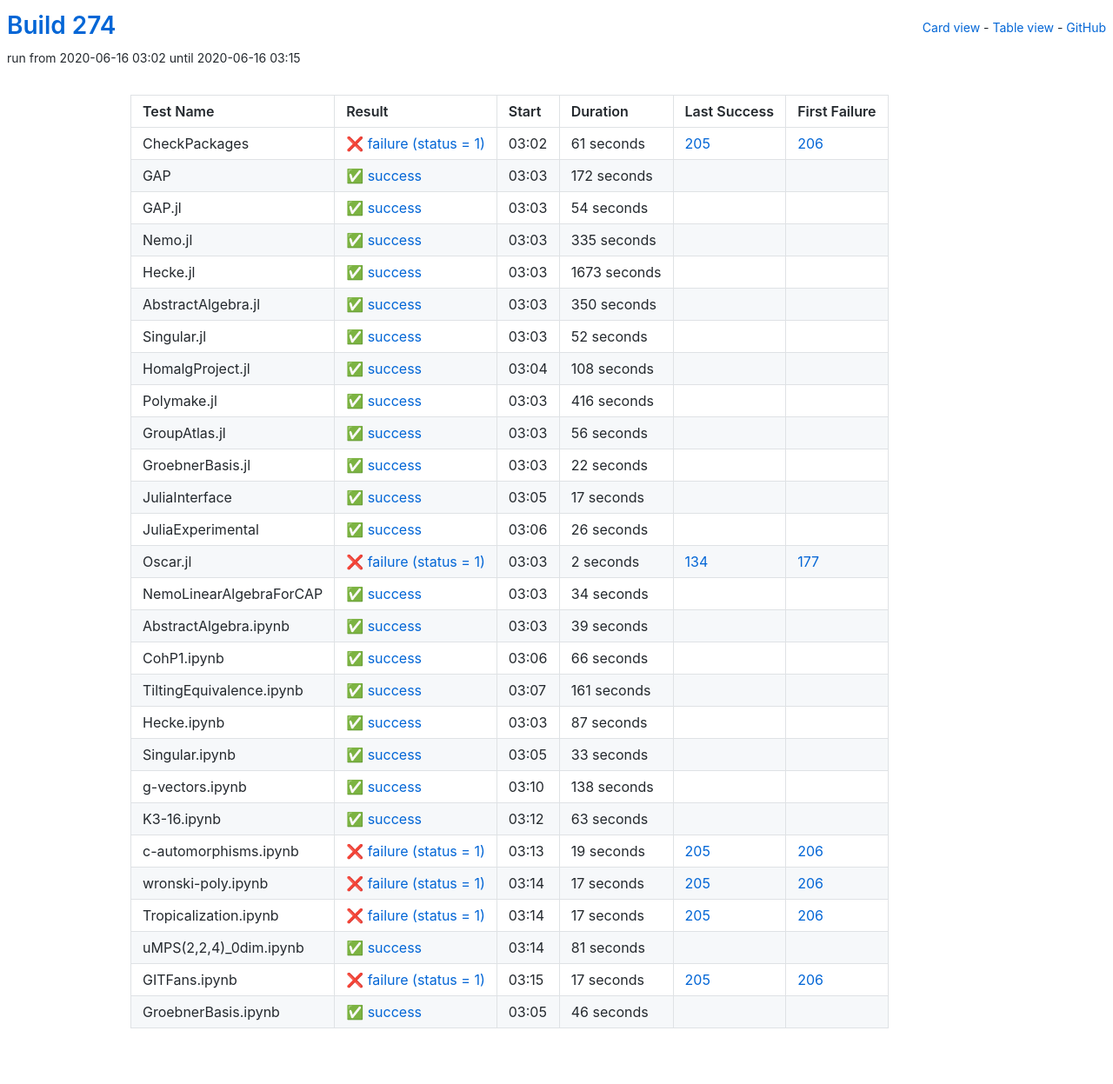
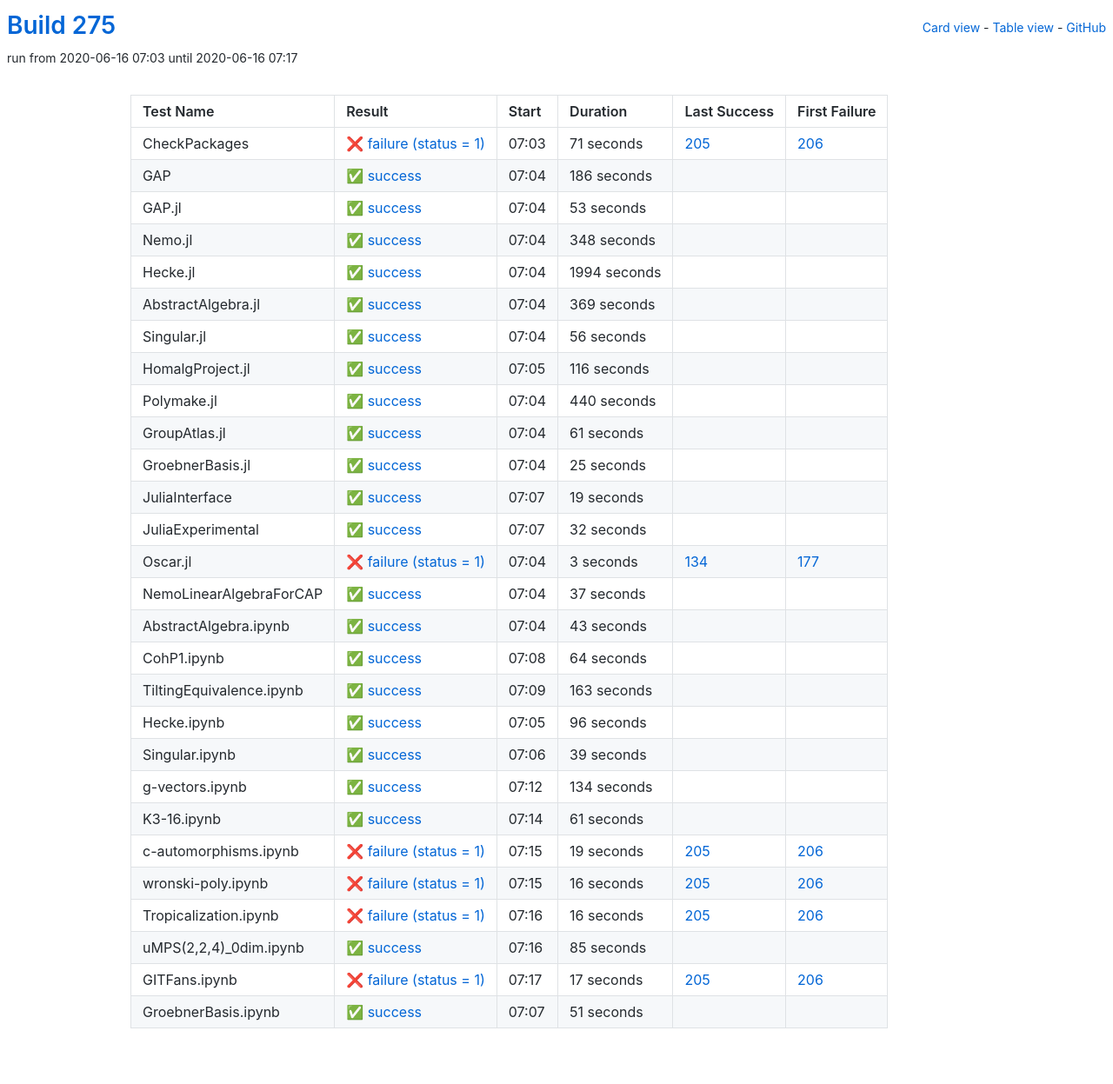
Before and after one commit to oscar-system/oscar-ci-status-stable, a Jekyll site: the page built from table.html, in a window 1280 px wide. Shown: the whole page at 87% size. Built offline with Jekyll 4.4.1, drawn with Linux system fonts in a browser that asks for light colours.

Commit message:
Build #275

```diff
--- a/_data/ci.yml
+++ b/_data/ci.yml
@@ -1,6 +1,6 @@
 ---
-build: 274
-build_url: https://oscarci.mathematik.uni-kl.de/job/oscar-stable/274/
+build: 275
+build_url: https://oscarci.mathematik.uni-kl.de/job/oscar-stable/275/
 job: oscar-stable
 organization: oscar-system
 repo: oscar-ci-status-stable
@@ -8,116 +8,80 @@ repourl: https://github.com/oscar-system/oscar-ci-status-stable
 tests:
 - name: CheckPackages
   id: checkpackages
-  log: https://oscarci.mathematik.uni-kl.de/job/oscar-stable/274/artifact/logs/build-274/CheckPackages.log
-  start: 2020-06-16 03:02
+  log: https://oscarci.mathematik.uni-kl.de/job/oscar-stable/275/artifact/logs/build-275/CheckPackages.log
+  start: 2020-06-16 07:03
   success: false
   exitcode: 1
   status: failure
-  duration: 61
+  duration: 71
   last_success: 205
   last_success_url: https://oscarci.mathematik.uni-kl.de/job/oscar-stable/205/
   first_failure: 206
   first_failure_url: https://oscarci.mathematik.uni-kl.de/job/oscar-stable/206/
 - name: GAP
   id: gap
-  log: https://oscarci.mathematik.uni-kl.de/job/oscar-stable/274/artifact/logs/build-274/GAP.log
-  start: 2020-06-16 03:03
+  log: https://oscarci.mathematik.uni-kl.de/job/oscar-stable/275/artifact/logs/build-275/GAP.log
+  start: 2020-06-16 07:04
   success: true
   exitcode: 0
   status: success
-  duration: 172
+  duration: 186
   last_success: false
   last_success_url:
   first_failure: false
   first_failure_url:
 - name: GAP.jl
   id: gap-jl
-  log: https://oscarci.mathematik.uni-kl.de/job/oscar-stable/274/artifact/logs/build-274/GAP.jl.log
-  start: 2020-06-16 03:03
+  log: https://oscarci.mathematik.uni-kl.de/job/oscar-stable/275/artifact/logs/build-275/GAP.jl.log
+  start: 2020-06-16 07:04
   success: true
   exitcode: 0
   status: success
-  duration: 54
+  duration: 53
   last_success: false
   last_success_url:
   first_failure: false
   first_failure_url:
 - name: Nemo.jl
   id: nemo-jl
-  log: https://oscarci.mathematik.uni-kl.de/job/oscar-stable/274/artifact/logs/build-274/Nemo.jl.log
-  start: 2020-06-16 03:03
+  log: https://oscarci.mathematik.uni-kl.de/job/oscar-stable/275/artifact/logs/build-275/Nemo.jl.log
+  start: 2020-06-16 07:04
   success: true
   exitcode: 0
   status: success
-  duration: 335
+  duration: 348
   last_success: false
   last_success_url:
   first_failure: false
   first_failure_url:
 - name: Hecke.jl
   id: hecke-jl
-  log: https://oscarci.mathematik.uni-kl.de/job/oscar-stable/274/artifact/logs/build-274/Hecke.jl.log
-  start: 2020-06-16 03:03
+  log: https://oscarci.mathematik.uni-kl.de/job/oscar-stable/275/artifact/logs/build-275/Hecke.jl.log
+  start: 2020-06-16 07:04
   success: true
   exitcode: 0
   status: success
-  duration: 1673
+  duration: 1994
   last_success: false
   last_success_url:
   first_failure: false
   first_failure_url:
 - name: AbstractAlgebra.jl
   id: abstractalgebra-jl
-  log: https://oscarci.mathematik.uni-kl.de/job/oscar-stable/274/artifact/logs/build-274/AbstractAlgebra.jl.log
-  start: 2020-06-16 03:03
+  log: https://oscarci.mathematik.uni-kl.de/job/oscar-stable/275/artifact/logs/build-275/AbstractAlgebra.jl.log
+  start: 2020-06-16 07:04
   success: true
   exitcode: 0
   status: success
-  duration: 350
+  duration: 369
   last_success: false
   last_success_url:
   first_failure: false
   first_failure_url:
 - name: Singular.jl
   id: singular-jl
-  log: https://oscarci.mathematik.uni-kl.de/job/oscar-stable/274/artifact/logs/build-274/Singular.jl.log
-  start: 2020-06-16 03:03
-  success: true
-  exitcode: 0
-  status: success
-  duration: 52
-  last_success: false
-  last_success_url:
-  first_failure: false
-  first_failure_url:
-- name: HomalgProject.jl
-  id: homalgproject-jl
-  log: https://oscarci.mathematik.uni-kl.de/job/oscar-stable/274/artifact/logs/build-274/HomalgProject.jl.log
-  start: 2020-06-16 03:04
-  success: true
-  exitcode: 0
-  status: success
-  duration: 108
-  last_success: false
-  last_success_url:
-  first_failure: false
-  first_failure_url:
-- name: Polymake.jl
-  id: polymake-jl
-  log: https://oscarci.mathematik.uni-kl.de/job/oscar-stable/274/artifact/logs/build-274/Polymake.jl.log
-  start: 2020-06-16 03:03
-  success: true
-  exitcode: 0
-  status: success
-  duration: 416
-  last_success: false
-  last_success_url:
-  first_failure: false
-  first_failure_url:
-- name: GroupAtlas.jl
-  id: groupatlas-jl
-  log: https://oscarci.mathematik.uni-kl.de/job/oscar-stable/274/artifact/logs/build-274/GroupAtlas.jl.log
-  start: 2020-06-16 03:03
+  log: https://oscarci.mathematik.uni-kl.de/job/oscar-stable/275/artifact/logs/build-275/Singular.jl.log
+  start: 2020-06-16 07:04
   success: true
   exitcode: 0
   status: success
@@ -126,70 +90,154 @@ tests:
   last_success_url:
   first_failure: false
   first_failure_url:
-- name: GroebnerBasis.jl
-  id: groebnerbasis-jl
-  log: https://oscarci.mathematik.uni-kl.de/job/oscar-stable/274/artifact/logs/build-274/GroebnerBasis.jl.log
-  start: 2020-06-16 03:03
+- name: HomalgProject.jl
+  id: homalgproject-jl
+  log: https://oscarci.mathematik.uni-kl.de/job/oscar-stable/275/artifact/logs/build-275/HomalgProject.jl.log
+  start: 2020-06-16 07:05
   success: true
   exitcode: 0
   status: success
-  duration: 22
+  duration: 116
+  last_success: false
+  last_success_url:
+  first_failure: false
+  first_failure_url:
+- name: Polymake.jl
+  id: polymake-jl
+  log: https://oscarci.mathematik.uni-kl.de/job/oscar-stable/275/artifact/logs/build-275/Polymake.jl.log
+  start: 2020-06-16 07:04
+  success: true
+  exitcode: 0
+  status: success
+  duration: 440
+  last_success: false
+  last_success_url:
+  first_failure: false
+  first_failure_url:
+- name: GroupAtlas.jl
+  id: groupatlas-jl
+  log: https://oscarci.mathematik.uni-kl.de/job/oscar-stable/275/artifact/logs/build-275/GroupAtlas.jl.log
+  start: 2020-06-16 07:04
+  success: true
+  exitcode: 0
+  status: success
+  duration: 61
+  last_success: false
+  last_success_url:
+  first_failure: false
+  first_failure_url:
+- name: GroebnerBasis.jl
+  id: groebnerbasis-jl
+  log: https://oscarci.mathematik.uni-kl.de/job/oscar-stable/275/artifact/logs/build-275/GroebnerBasis.jl.log
+  start: 2020-06-16 07:04
+  success: true
+  exitcode: 0
+  status: success
+  duration: 25
   last_success: false
   last_success_url:
   first_failure: false
   first_failure_url:
 - name: JuliaInterface
   id: juliainterface
-  log: https://oscarci.mathematik.uni-kl.de/job/oscar-stable/274/artifact/logs/build-274/JuliaInterface.log
-  start: 2020-06-16 03:05
+  log: https://oscarci.mathematik.uni-kl.de/job/oscar-stable/275/artifact/logs/build-275/JuliaInterface.log
+  start: 2020-06-16 07:07
   success: true
   exitcode: 0
   status: success
-  duration: 17
+  duration: 19
   last_success: false
   last_success_url:
   first_failure: false
   first_failure_url:
 - name: JuliaExperimental
   id: juliaexperimental
-  log: https://oscarci.mathematik.uni-kl.de/job/oscar-stable/274/artifact/logs/build-274/JuliaExperimental.log
-  start: 2020-06-16 03:06
+  log: https://oscarci.mathematik.uni-kl.de/job/oscar-stable/275/artifact/logs/build-275/JuliaExperimental.log
+  start: 2020-06-16 07:07
   success: true
   exitcode: 0
   status: success
-  duration: 26
+  duration: 32
   last_success: false
   last_success_url:
   first_failure: false
   first_failure_url:
 - name: Oscar.jl
   id: oscar-jl
-  log: https://oscarci.mathematik.uni-kl.de/job/oscar-stable/274/artifact/logs/build-274/Oscar.jl.log
-  start: 2020-06-16 03:03
+  log: https://oscarci.mathematik.uni-kl.de/job/oscar-stable/275/artifact/logs/build-275/Oscar.jl.log
+  start: 2020-06-16 07:04
   success: false
   exitcode: 1
   status: failure
-  duration: 2
+  duration: 3
   last_success: 134
   last_success_url: https://oscarci.mathematik.uni-kl.de/job/oscar-stable/134/
   first_failure: 177
   first_failure_url: https://oscarci.mathematik.uni-kl.de/job/oscar-stable/177/
 - name: NemoLinearAlgebraForCAP
   id: nemolinearalgebraforcap
-  log: https://oscarci.mathematik.uni-kl.de/job/oscar-stable/274/artifact/logs/build-274/NemoLinearAlgebraForCAP.log
-  start: 2020-06-16 03:03
+  log: https://oscarci.mathematik.uni-kl.de/job/oscar-stable/275/artifact/logs/build-275/NemoLinearAlgebraForCAP.log
+  start: 2020-06-16 07:04
   success: true
   exitcode: 0
   status: success
-  duration: 34
+  duration: 37
   last_success: false
   last_success_url:
   first_failure: false
   first_failure_url:
 - name: AbstractAlgebra.ipynb
   id: abstractalgebra-ipynb
-  log: https://oscarci.mathematik.uni-kl.de/job/oscar-stable/274/artifact/logs/build-274/AbstractAlgebra.ipynb.log
-  start: 2020-06-16 03:03
+  log: https://oscarci.mathematik.uni-kl.de/job/oscar-stable/275/artifact/logs/build-275/AbstractAlgebra.ipynb.log
+  start: 2020-06-16 07:04
+  success: true
+  exitcode: 0
+  status: success
+  duration: 43
+  last_success: false
+  last_success_url:
+  first_failure: false
+  first_failure_url:
+- name: CohP1.ipynb
+  id: cohp1-ipynb
+  log: https://oscarci.mathematik.uni-kl.de/job/oscar-stable/275/artifact/logs/build-275/CohP1.ipynb.log
+  start: 2020-06-16 07:08
+  success: true
+  exitcode: 0
+  status: success
+  duration: 64
+  last_success: false
+  last_success_url:
+  first_failure: false
+  first_failure_url:
+- name: TiltingEquivalence.ipynb
+  id: tiltingequivalence-ipynb
+  log: https://oscarci.mathematik.uni-kl.de/job/oscar-stable/275/artifact/logs/build-275/TiltingEquivalence.ipynb.log
+  start: 2020-06-16 07:09
+  success: true
+  exitcode: 0
+  status: success
+  duration: 163
+  last_success: false
+  last_success_url:
+  first_failure: false
+  first_failure_url:
+- name: Hecke.ipynb
+  id: hecke-ipynb
+  log: https://oscarci.mathematik.uni-kl.de/job/oscar-stable/275/artifact/logs/build-275/Hecke.ipynb.log
+  start: 2020-06-16 07:05
+  success: true
+  exitcode: 0
+  status: success
+  duration: 96
+  last_success: false
+  last_success_url:
+  first_failure: false
+  first_failure_url:
+- name: Singular.ipynb
+  id: singular-ipynb
+  log: https://oscarci.mathematik.uni-kl.de/job/oscar-stable/275/artifact/logs/build-275/Singular.ipynb.log
+  start: 2020-06-16 07:06
   success: true
   exitcode: 0
   status: success
@@ -198,82 +246,34 @@ tests:
   last_success_url:
   first_failure: false
   first_failure_url:
-- name: CohP1.ipynb
-  id: cohp1-ipynb
-  log: https://oscarci.mathematik.uni-kl.de/job/oscar-stable/274/artifact/logs/build-274/CohP1.ipynb.log
-  start: 2020-06-16 03:06
+- name: g-vectors.ipynb
+  id: g-vectors-ipynb
+  log: https://oscarci.mathematik.uni-kl.de/job/oscar-stable/275/artifact/logs/build-275/g-vectors.ipynb.log
+  start: 2020-06-16 07:12
   success: true
   exitcode: 0
   status: success
-  duration: 66
-  last_success: false
-  last_success_url:
-  first_failure: false
-  first_failure_url:
-- name: TiltingEquivalence.ipynb
-  id: tiltingequivalence-ipynb
-  log: https://oscarci.mathematik.uni-kl.de/job/oscar-stable/274/artifact/logs/build-274/TiltingEquivalence.ipynb.log
-  start: 2020-06-16 03:07
-  success: true
-  exitcode: 0
-  status: success
-  duration: 161
-  last_success: false
-  last_success_url:
-  first_failure: false
-  first_failure_url:
-- name: Hecke.ipynb
-  id: hecke-ipynb
-  log: https://oscarci.mathematik.uni-kl.de/job/oscar-stable/274/artifact/logs/build-274/Hecke.ipynb.log
-  start: 2020-06-16 03:03
-  success: true
-  exitcode: 0
-  status: success
-  duration: 87
-  last_success: false
-  last_success_url:
-  first_failure: false
-  first_failure_url:
-- name: Singular.ipynb
-  id: singular-ipynb
-  log: https://oscarci.mathematik.uni-kl.de/job/oscar-stable/274/artifact/logs/build-274/Singular.ipynb.log
-  start: 2020-06-16 03:05
-  success: true
-  exitcode: 0
-  status: success
-  duration: 33
-  last_success: false
-  last_success_url:
-  first_failure: false
-  first_failure_url:
-- name: g-vectors.ipynb
-  id: g-vectors-ipynb
-  log: https://oscarci.mathematik.uni-kl.de/job/oscar-stable/274/artifact/logs/build-274/g-vectors.ipynb.log
-  start: 2020-06-16 03:10
-  success: true
-  exitcode: 0
-  status: success
-  duration: 138
+  duration: 134
   last_success: false
   last_success_url:
   first_failure: false
   first_failure_url:
 - name: K3-16.ipynb
   id: k3-16-ipynb
-  log: https://oscarci.mathematik.uni-kl.de/job/oscar-stable/274/artifact/logs/build-274/K3-16.ipynb.log
-  start: 2020-06-16 03:12
+  log: https://oscarci.mathematik.uni-kl.de/job/oscar-stable/275/artifact/logs/build-275/K3-16.ipynb.log
+  start: 2020-06-16 07:14
   success: true
   exitcode: 0
   status: success
-  duration: 63
+  duration: 61
   last_success: false
   last_success_url:
   first_failure: false
   first_failure_url:
 - name: c-automorphisms.ipynb
   id: c-automorphisms-ipynb
-  log: https://oscarci.mathematik.uni-kl.de/job/oscar-stable/274/artifact/logs/build-274/c-automorphisms.ipynb.log
-  start: 2020-06-16 03:13
+  log: https://oscarci.mathematik.uni-kl.de/job/oscar-stable/275/artifact/logs/build-275/c-automorphisms.ipynb.log
+  start: 2020-06-16 07:15
   success: false
   exitcode: 1
   status: failure
@@ -284,44 +284,44 @@ tests:
   first_failure_url: https://oscarci.mathematik.uni-kl.de/job/oscar-stable/206/
 - name: wronski-poly.ipynb
   id: wronski-poly-ipynb
-  log: https://oscarci.mathematik.uni-kl.de/job/oscar-stable/274/artifact/logs/build-274/wronski-poly.ipynb.log
-  start: 2020-06-16 03:14
+  log: https://oscarci.mathematik.uni-kl.de/job/oscar-stable/275/artifact/logs/build-275/wronski-poly.ipynb.log
+  start: 2020-06-16 07:15
   success: false
   exitcode: 1
   status: failure
-  duration: 17
+  duration: 16
   last_success: 205
   last_success_url: https://oscarci.mathematik.uni-kl.de/job/oscar-stable/205/
   first_failure: 206
   first_failure_url: https://oscarci.mathematik.uni-kl.de/job/oscar-stable/206/
 - name: Tropicalization.ipynb
   id: tropicalization-ipynb
-  log: https://oscarci.mathematik.uni-kl.de/job/oscar-stable/274/artifact/logs/build-274/Tropicalization.ipynb.log
-  start: 2020-06-16 03:14
+  log: https://oscarci.mathematik.uni-kl.de/job/oscar-stable/275/artifact/logs/build-275/Tropicalization.ipynb.log
+  start: 2020-06-16 07:16
   success: false
   exitcode: 1
   status: failure
-  duration: 17
+  duration: 16
   last_success: 205
   last_success_url: https://oscarci.mathematik.uni-kl.de/job/oscar-stable/205/
   first_failure: 206
   first_failure_url: https://oscarci.mathematik.uni-kl.de/job/oscar-stable/206/
 - name: uMPS(2,2,4)_0dim.ipynb
   id: umps-2-2-4-0dim-ipynb
-  log: https://oscarci.mathematik.uni-kl.de/job/oscar-stable/274/artifact/logs/build-274/uMPS-2-2-4-_0dim.ipynb.log
-  start: 2020-06-16 03:14
+  log: https://oscarci.mathematik.uni-kl.de/job/oscar-stable/275/artifact/logs/build-275/uMPS-2-2-4-_0dim.ipynb.log
+  start: 2020-06-16 07:16
   success: true
   exitcode: 0
   status: success
-  duration: 81
+  duration: 85
   last_success: false
   last_success_url:
   first_failure: false
   first_failure_url:
 - name: GITFans.ipynb
   id: gitfans-ipynb
-  log: https://oscarci.mathematik.uni-kl.de/job/oscar-stable/274/artifact/logs/build-274/GITFans.ipynb.log
-  start: 2020-06-16 03:15
+  log: https://oscarci.mathematik.uni-kl.de/job/oscar-stable/275/artifact/logs/build-275/GITFans.ipynb.log
+  start: 2020-06-16 07:17
   success: false
   exitcode: 1
   status: failure
@@ -332,12 +332,12 @@ tests:
   first_failure_url: https://oscarci.mathematik.uni-kl.de/job/oscar-stable/206/
 - name: GroebnerBasis.ipynb
   id: groebnerbasis-ipynb
-  log: https://oscarci.mathematik.uni-kl.de/job/oscar-stable/274/artifact/logs/build-274/GroebnerBasis.ipynb.log
-  start: 2020-06-16 03:05
+  log: https://oscarci.mathematik.uni-kl.de/job/oscar-stable/275/artifact/logs/build-275/GroebnerBasis.ipynb.log
+  start: 2020-06-16 07:07
   success: true
   exitcode: 0
   status: success
-  duration: 46
+  duration: 51
   last_success: false
   last_success_url:
   first_failure: false
```
Also changed, not shown: README.md.
